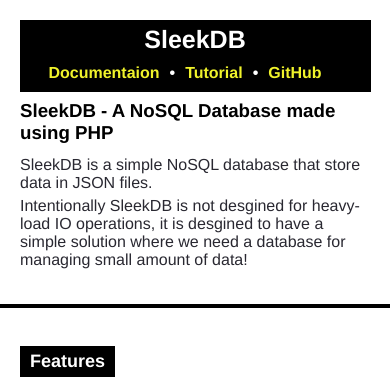
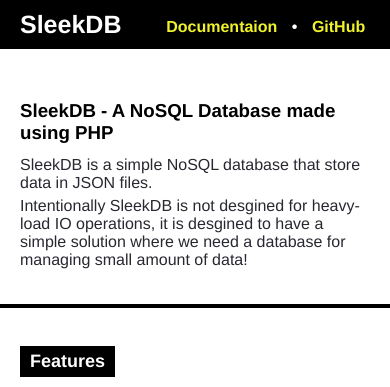
Before and after one commit to SleekDB/sleekdb.github.io, a PHP site: page / in a window 390 px wide. Shown: the top 387 px of the page. Run offline with PHP 8.4, Linux system fonts and the light colour scheme; some web fonts are replaced.

Commit message:
almost done docs

```diff
--- a/assets/app.css
+++ b/assets/app.css
@@ -37,34 +37,35 @@ p {
   background-color: #000;
   color: #fff;
   padding: 10px 0px;
-  display: flex;
-  align-items: center;
-  flex-wrap: wrap;
   width: 90%;
   max-width: 1000px;
   margin: auto auto;
   margin-top: 20px;
 }
 
-.header .logo {
+.header .header-link-con {
+  margin: auto auto;
+  width: 100%;
+  max-width: 1000px;
+  display: flex;
+  align-items: center;
+  flex-wrap: wrap;
+}
+
+.header .header-link-con .logo {
   margin: 0px 20px;
 }
-
 .header .menu {
-  display: flex;
   flex-grow: 1;
-  margin: 0px 20px;
-  flex-direction: row;
-  justify-content: flex-end;
-  min-width: 500px;
+  text-align: right;
+  padding-right: 20px;
 }
-
 .header .menu .link {
   padding: 5px;
   font-weight: bold;
 }
 
-.header .menu a.link {
+.header a.link {
   color: rgb(240, 243, 43);
 }
 
@@ -88,18 +89,13 @@ p {
     padding: 0px;
     margin: 0px;
   }
+  .header, .undoActAnimationOnHeader {
+    margin: 0px !important;
+    width: 100% !important;
+  }
   .header .menu {
-    display: flex;
-    flex-grow: 1;
-    margin-left: 0px;
-    flex-direction: row;
-    justify-content: center;
-  }
-  .header {
-    justify-content: center;
-    width: 100%;
-    margin-top: 0px;
-    padding: 5px 0px;
+    text-align: center;
+    padding-right: 0px;
   }
   .container {
     width: 100%;
@@ -198,7 +194,7 @@ pre {
   background-color: #000;
   margin-right: 5px;
   margin-top: 4px;
-  position: relative;
+  /* position: relative; */
 }
 
 .features-block .two-panel {
--- a/assets/app.js
+++ b/assets/app.js
@@ -28,6 +28,8 @@ function handleDocNav(event) {
 }
 
 window.onscroll = function ( e ) {
+  var windowWidth = document.body["scrollWidth"]
+  if ( windowWidth > 800 ) {
     if ( document.documentElement.scrollTop > 0 ) {
       this.document.getElementById( 'header' ).classList.remove( 'undoActAnimationOnHeader' )
       if ( this.document.getElementById( 'header' ).classList[1] != 'actAnimationOnHeader' ) {
@@ -41,3 +43,4 @@ window.onscroll = function ( e ) {
       }
     }
   }
+}
--- a/index.html
+++ b/index.html
@@ -9,15 +9,39 @@
   <link rel="stylesheet" type="text/css" href="/assets/app.css">
   <link rel="stylesheet" href="/assets/highlighter/styles/foundation.css">
   <script src="/assets/highlighter/highlight.pack.js"></script>
+  <!-- Search Engine -->
+  <meta name="description" content="SleekDB is a simple NoSQL database that only requires PHP to serve data and it stores data in JSON files.  Intentionally SleekDB is not designed for heavy-load IO operations, it is designed to have a simple solution where we need a database for managing small amount of data!">
+  <meta name="image" content="https://sleekdb.github.io/assets/SleekDB_Thumbnail.png">
+  <!-- Schema.org for Google -->
+  <meta itemprop="name" content="SleekDB - A 30Kb NoSQL Database made using PHP">
+  <meta itemprop="description" content="SleekDB is a simple NoSQL database that only requires PHP to serve data and it stores data in JSON files.  Intentionally SleekDB is not designed for heavy-load IO operations, it is designed to have a simple solution where we need a database for managing small amount of data!">
+  <meta itemprop="image" content="https://sleekdb.github.io/assets/SleekDB_Thumbnail.png">
+  <!-- Twitter -->
+  <meta name="twitter:card" content="summary">
+  <meta name="twitter:title" content="SleekDB - A 30Kb NoSQL Database made using PHP">
+  <meta name="twitter:description" content="SleekDB is a simple NoSQL database that only requires PHP to serve data and it stores data in JSON files.  Intentionally SleekDB is not designed for heavy-load IO operations, it is designed to have a simple solution where we need a database for managing small amount of data!">
+  <meta name="twitter:site" content="@rakibtg">
+  <meta name="twitter:creator" content="@rakibtg">
+  <!-- Open Graph general (Facebook, Pinterest & Google+) -->
+  <meta name="og:title" content="SleekDB - A 30Kb NoSQL Database made using PHP">
+  <meta name="og:description" content="SleekDB is a simple NoSQL database that only requires PHP to serve data and it stores data in JSON files.  Intentionally SleekDB is not designed for heavy-load IO operations, it is designed to have a simple solution where we need a database for managing small amount of data!">
+  <meta name="og:image" content="https://sleekdb.github.io/assets/SleekDB_Thumbnail.png">
+  <meta name="og:url" content="https://sleekdb.github.io/">
+  <meta name="og:site_name" content="SleekDB - A 30Kb NoSQL Database made using PHP">
+  <meta name="og:locale" content="en_US">
+  <meta name="og:type" content="website">
 </head>
 <body>
   <div class="header-wrapper">
     <div id="header" class="header">
-      <div class="logo"><h1><a href="/">SleekDB</a></h1></div>
-      <div class="menu">
-        <a class="link" id="doc_link" href="">Documentaion</a> <span class="link">&bull;</span>
-        <a class="link" href="">Tutorial</a> <span class="link">&bull;</span>
-        <a class="link" href="">GitHub</a>
+      <div class="header-link-con">
+        <div class="logo"><h1><a href="/">SleekDB</a></h1></div>
+        <div class="menu">
+          <a class="link" id="doc_link" href="">Documentaion</a> <span class="link">&bull;</span>
+          <!-- <a class="link" href="">Tutorial</a> <span class="link">&bull;</span>  -->
+          <a class="link" href="https://github.com/rakibtg/SleekDB" target="_blank">GitHub</a>
+        </div>
+
       </div>
     </div>
     <div class="docs_menu_wrapper">
@@ -703,10 +727,10 @@ https://sleekdb.github.io/ #SleekDB @rakibtg</textarea>
 
     <div class="intro">
       <p>
-        More info coming soon, have a good day!
+        SleekDB is a open-source database licensed under the MIT License.
       </p>
       <p>
-        By <a href="https://twitter.com/rakibtg">@rakibtg</a>
+         <span style="font-family: 'Courier New', Courier, monospace; font-weight: bold; font-size: 22px;">©</span> Copyright - SleekDB &bull; By <a href="https://twitter.com/rakibtg">@rakibtg</a>
       </p>
     </div>
   </div>
```
Also changed, not shown: assets/SleekDB_Thumbnail.png (added). Lines whose indentation alone changed are shown as unchanged.
